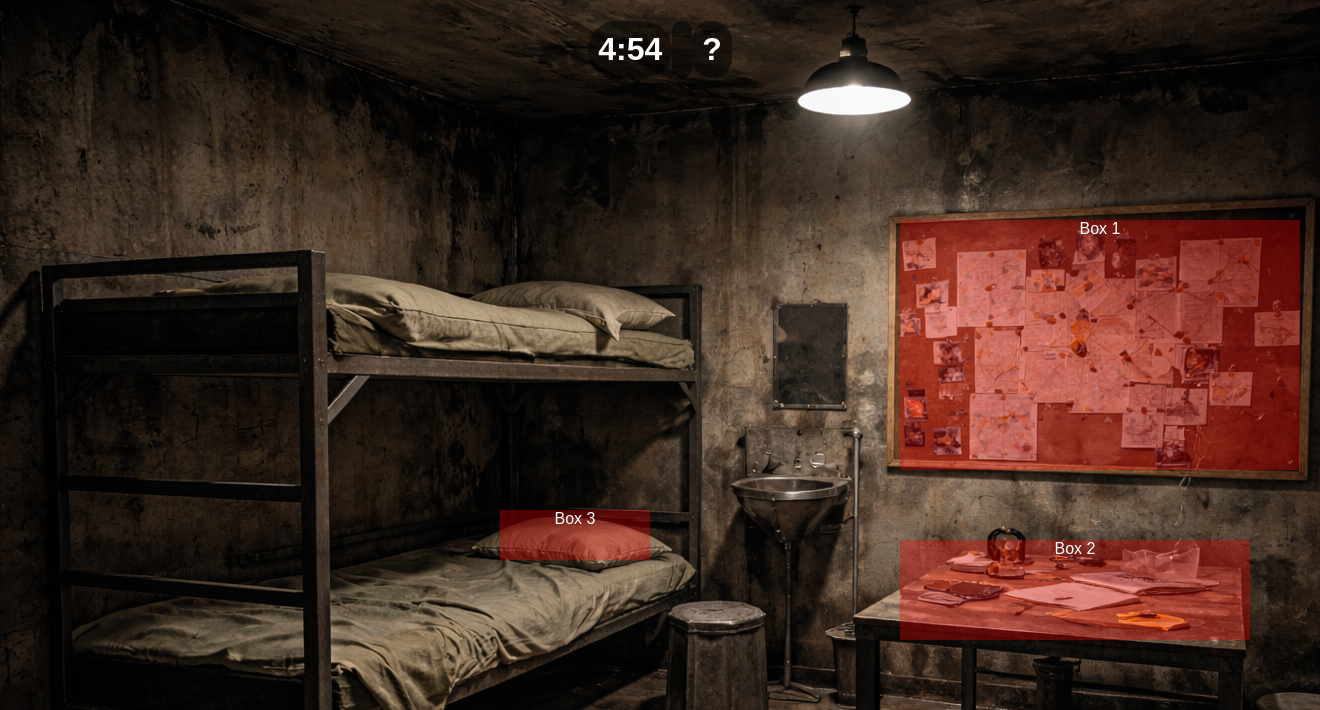
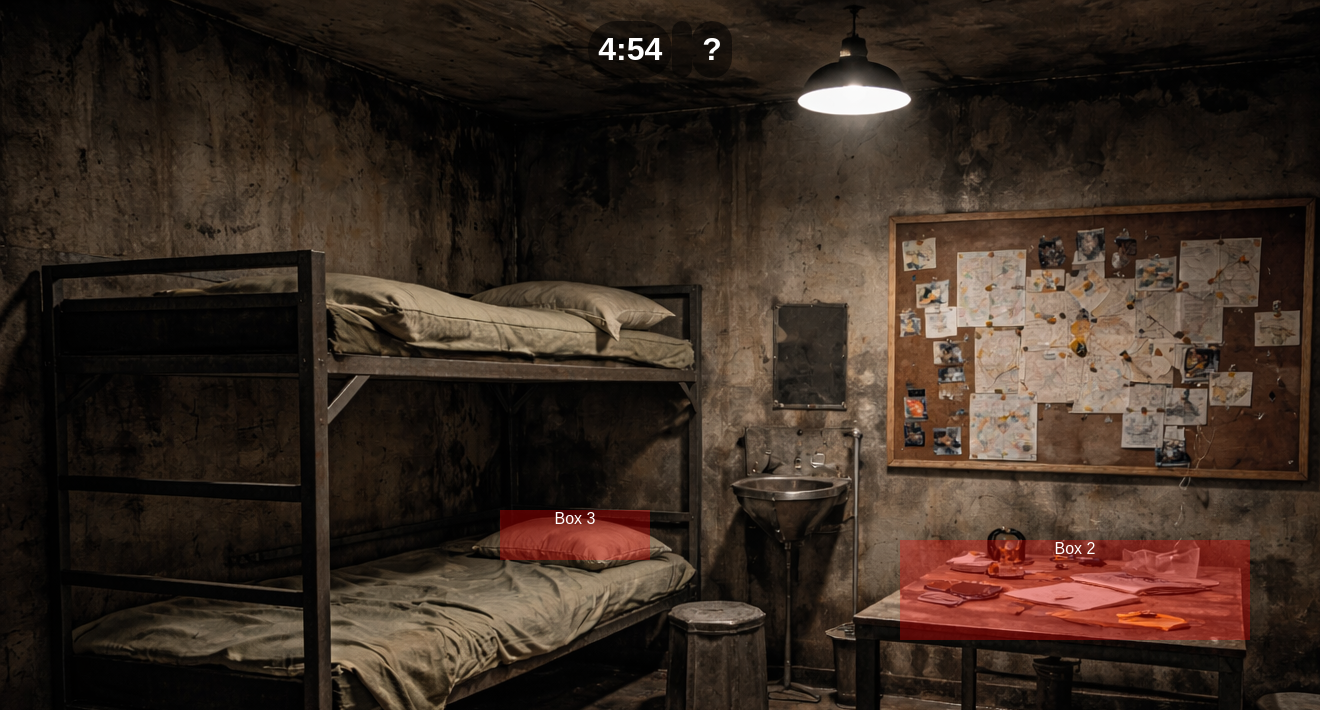
Before and after one commit to DjanoVanEijk/OMD-Escape-Room-P3, a PHP site: page /rooms/room_1.php in a window 1320 px wide. Shown: the top 710 px of the page. Run offline with PHP 8.4, Linux system fonts and the light colour scheme; data comes from the database, SQL or seed files in the repository.

Commit message:
Update style.css

```diff
--- a/css/style.css
+++ b/css/style.css
@@ -69,7 +69,7 @@ a {
   cursor: pointer;
 }
 
-.room1box1 { top: 220px; left: 900px; width: 400px; height: 250px;}
+.room1box1 { top: 220px; left: 900px; width: 400px; height: 250px; opacity: 0;}
 .room1box2 { top: 540px; left: 900px; width: 350px; height: 100px;}
 .room1box3 { top: 510px; left: 500px; width: 150px; height: 50px;}
 
```
